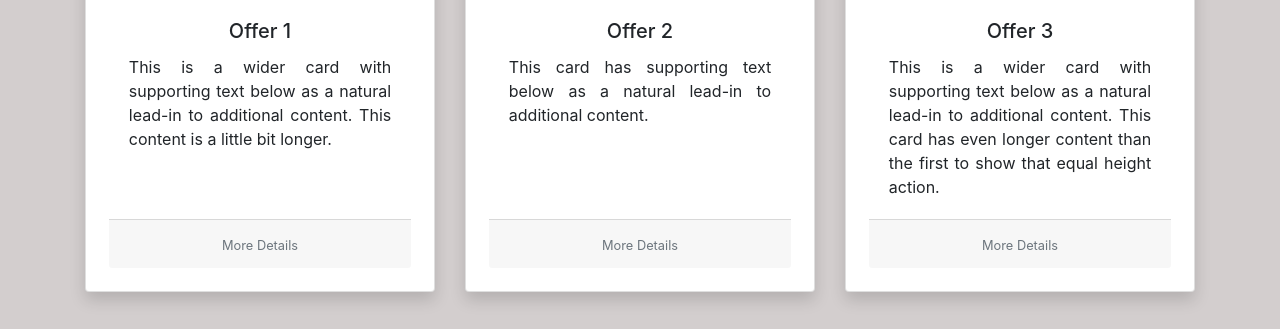
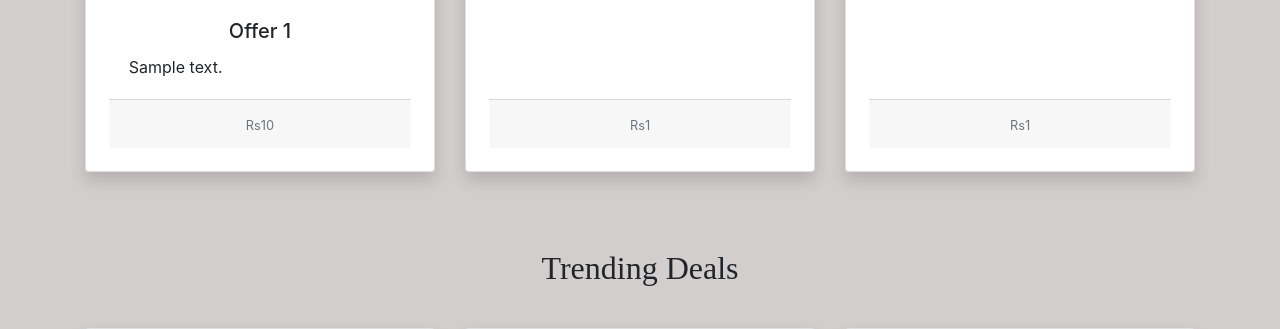
Before and after one commit to faraz455/Retail-website, a PHP site: page /main.php in a window 1280 px wide. Shown: the part 464-793 px from the top of the page. Run offline with PHP 8.4, Linux system fonts and the light colour scheme; tables that the repository leaves empty or names only in its code hold one stand-in row (values such as "Sample post").

Commit message:
display image using database

```diff
--- a/html pages/main.php
+++ b/html pages/main.php
@@ -7,6 +7,36 @@
 <body>
 <?php
 require_once('navbar.php');
+
+$result = mysqli_query($mysqli, "SELECT * FROM trending_section");
+
+$price = array("1","1","1");
+$location = array(" "," "," ");
+$texts = array(" "," "," ");
+
+
+      for($x = 0; $res = mysqli_fetch_array($result) and $x < 3; $x++){
+            $price[$x]= $res['item_price'];
+            $location[$x] = $res['item_loc'];
+            $texts[$x]= $res['item_text'];
+
+      }
+
+
+$result = mysqli_query($mysqli, "SELECT * FROM new_section");
+
+$n_price = array("1","1","1");
+$n_location = array(" "," "," ");
+$n_texts = array(" "," "," ");
+
+
+      for($x = 0; $res = mysqli_fetch_array($result) and $x < 3; $x++){
+            $n_price[$x]= $res['item_price'];
+            $n_location[$x] = $res['item_loc'];
+            $n_texts[$x]= $res['item_text'];
+
+      }
+
 ?>
 
 <!--row 1-->
@@ -14,33 +44,47 @@
     <h2 style="font-family: Arial Nova Light;">Shop Today's Trending Deals and Save Big</h2>
     <div class="card-deck" style="padding-top: 3%;">
         <div class="card shadow" style="padding: 2%;">
-          <img class="card-img-top" src="../Images/pic1.jpg" alt="Card image cap">
+
+     <?php    echo '<img class="card-img-top" src="'.$location[0].'" alt="Card image cap">' ;  ?>
+
           <div class="card-body">
             <h5 class="card-title">Offer 1</h5>
-            <p class="card-text" style="text-align: justify">This is a wider card with supporting text below as a natural lead-in to additional content. This content is a little bit longer.</p>
+     <?php echo ' <p class="card-text" style="text-align: justify">'.$texts[0].'</p>'; ?>
           </div>
           <div class="card-footer">
-            <small class="text-muted">More Details</small>
+          <?php echo '<small class="text-muted">Rs'.$price[0].'</small>' ?>
           </div>
         </div>
         <div class="card shadow" style="padding: 2%;">
-          <img class="card-img-top" src="../Images/pic2.jpg" alt="Card image cap">
+
+        <?php  echo '<img class="card-img-top" src="'.$location[1].'" alt="Card image cap">' ;  ?>
+
           <div class="card-body">
             <h5 class="card-title">Offer 2</h5>
-            <p class="card-text" style="text-align:justify">This card has supporting text below as a natural lead-in to additional content.</p>
+
+            <?php echo ' <p class="card-text" style="text-align: justify">'.$texts[1].'</p>'; ?>
+
           </div>
           <div class="card-footer">
-            <small class="text-muted">More Details</small>
+
+          <?php echo '<small class="text-muted">Rs'.$price[1].'</small>' ?>
+
           </div>
         </div>
         <div class="card shadow" style="padding: 2%;">
-          <img class="card-img-top" src="../Images/pic3.jpg" alt="Card image cap">
+
+        <?php    echo '<img class="card-img-top" src="'.$location[2].'" alt="Card image cap">' ;  ?>
+
           <div class="card-body">
             <h5 class="card-title">Offer 3</h5>
-            <p class="card-text" style="text-align:justify">This is a wider card with supporting text below as a natural lead-in to additional content. This card has even longer content than the first to show that equal height action.</p>
+
+            <?php echo ' <p class="card-text" style="text-align: justify">'.$texts[2].'</p>'; ?>
+
           </div>
           <div class="card-footer">
-            <small class="text-muted">More Details</small>
+
+          <?php echo '<small class="text-muted">Rs'.$price[2].'</small>' ?>
+
           </div>
         </div>
       </div>
@@ -48,40 +92,55 @@
 
 <!--row 2-->
 <div class="container" style= "text-align: center; margin-top: 6%;">
-    <h2 style="font-family: Arial Nova Light;">TRENDING</h2>
+  <h2 style="font-family: Arial Nova Light;"> Trending Deals</h2>
   <div class="card-deck" style="padding-top: 3%;">
       <div class="card shadow" style="padding: 2%;">
-          <img class="card-img-top" src="../Images/pic1.jpg" alt="Card image cap">
+
+   <?php    echo '<img class="card-img-top" src="'.$n_location[0].'" alt="Card image cap">' ;  ?>
+
         <div class="card-body">
           <h5 class="card-title">Trend 1</h5>
-            <p class="card-text" style="text-align:justify">This is a wider card with supporting text below as a natural lead-in to additional content. This content is a little bit longer.</p>
+   <?php echo ' <p class="card-text" style="text-align: justify">'.$n_texts[0].'</p>'; ?>
         </div>
         <div class="card-footer">
-            <small class="text-muted">More Details</small>
+        <?php echo '<small class="text-muted">Rs'.$n_price[0].'</small>' ?>
         </div>
       </div>
       <div class="card shadow" style="padding: 2%;">
-          <img class="card-img-top" src="../Images/pic2.jpg" alt="Card image cap">
+
+      <?php  echo '<img class="card-img-top" src="'.$n_location[1].'" alt="Card image cap">' ;  ?>
+
         <div class="card-body">
           <h5 class="card-title">Trend 2</h5>
-            <p class="card-text" style="text-align:justify">This card has supporting text below as a natural lead-in to additional content.</p>
+
+          <?php echo ' <p class="card-text" style="text-align: justify">'.$n_texts[1].'</p>'; ?>
+
         </div>
         <div class="card-footer">
-            <small class="text-muted">More Details</small>
+
+        <?php echo '<small class="text-muted">Rs'.$n_price[1].'</small>' ?>
+
         </div>
       </div>
       <div class="card shadow" style="padding: 2%;">
-          <img class="card-img-top" src="../Images/pic3.jpg" alt="Card image cap">
+
+      <?php    echo '<img class="card-img-top" src="'.$n_location[2].'" alt="Card image cap">' ;  ?>
+
         <div class="card-body">
           <h5 class="card-title">Trend 3</h5>
-            <p class="card-text" style="text-align:justify">This is a wider card with supporting text below as a natural lead-in to additional content. This card has even longer content than the first to show that equal height action.</p>
+
+          <?php echo ' <p class="card-text" style="text-align: justify">'.$n_texts[2].'</p>'; ?>
+
         </div>
         <div class="card-footer">
-            <small class="text-muted">More Details</small>
+
+        <?php echo '<small class="text-muted">Rs'.$n_price[2].'</small>' ?>
+
         </div>
       </div>
     </div>
 </div>
+
 </div>
 
 
```
Also changed, not shown: html pages/upload/pic1.jpg (added), html pages/upload/pic2.jpg (added), html pages/upload/pic3.jpg (added). Lines whose indentation alone changed are shown as unchanged.
